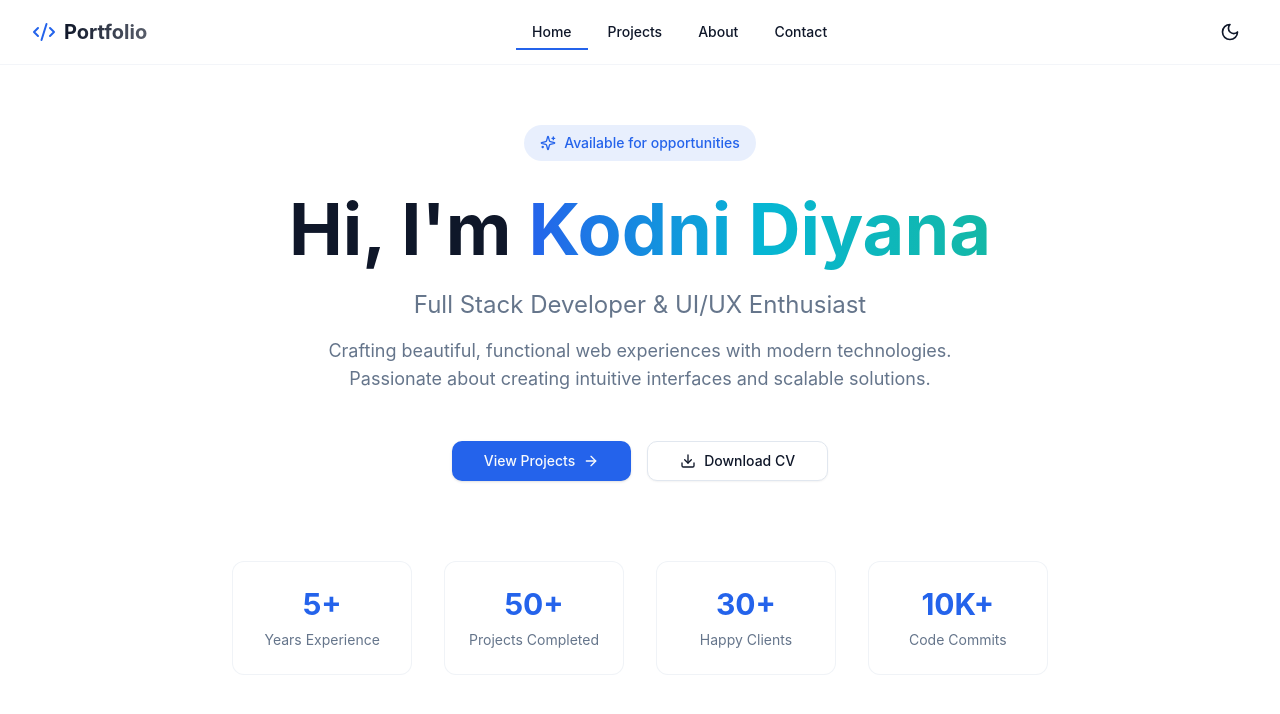
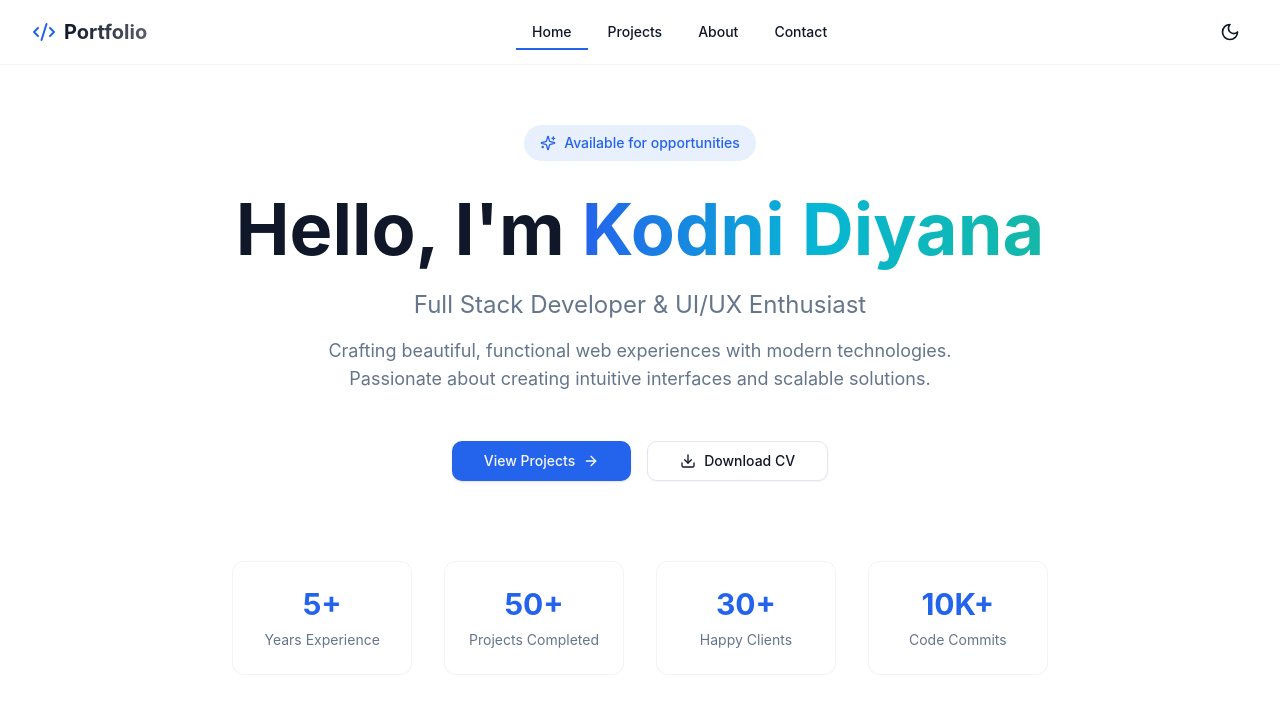
Before and after one commit to KodniDiyana/Portfolio, a React (Vite) app: page / in a window 1280 px wide. Shown: the top 714 px of the page. Built offline with nearby package versions, Linux system fonts and the light colour scheme.

Commit message:
update home section

```diff
--- a/src/pages/Home.tsx
+++ b/src/pages/Home.tsx
@@ -29,7 +29,7 @@ export function Home() {
             transition={{ delay: 0.3, duration: 0.5 }}
             className="text-5xl sm:text-6xl lg:text-7xl font-bold mb-6 leading-tight"
           >
-            Hi, I'm{' '}
+            Hello, I'm{' '}
             <span className="bg-gradient-to-r from-blue-600 via-cyan-500 to-teal-500 bg-clip-text text-transparent">
               Kodni Diyana
             </span>
```
